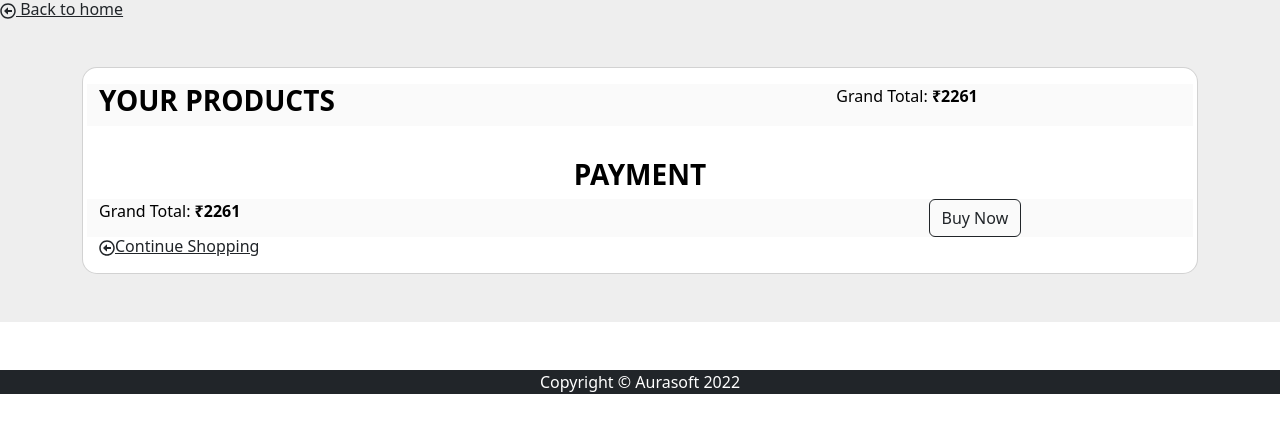
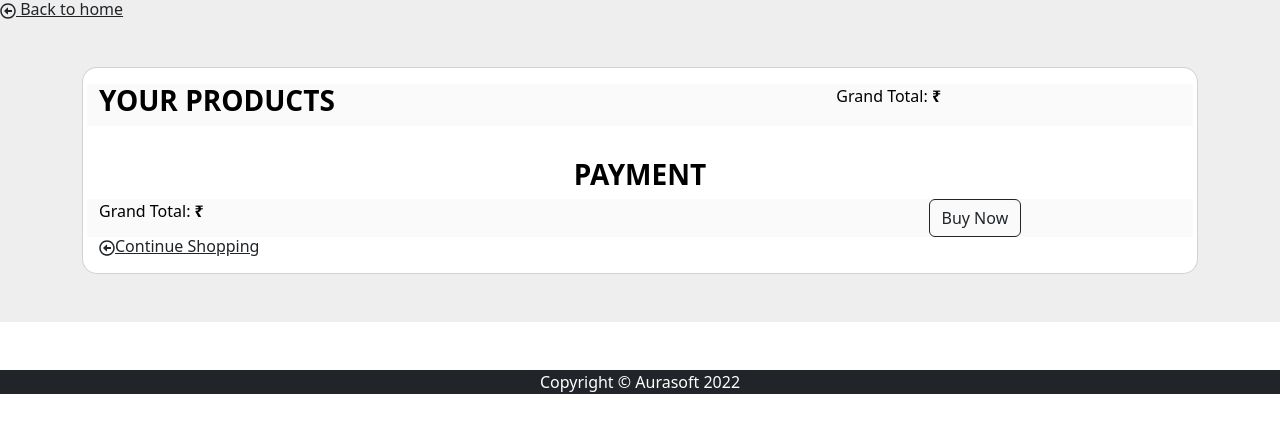
Before and after one commit to harshitaAurasoft/shoppingCart, a plain HTML site: page cart.html in a window 1280 px wide. Drawn offline with nearby package versions, Linux system fonts and the light colour scheme.

Commit message:
price issue resolved

```diff
--- a/cart.html
+++ b/cart.html
@@ -36,7 +36,7 @@
                     </div>
                     <div class="col-4">
                       Grand Total:
-                      <span class="fw-bold mb-0   totalCartAmount">₹2261</span>
+                      <span class="fw-bold mb-0   totalCartAmount">₹</span>
                     </div>
                   </div>
 
@@ -140,7 +140,7 @@
                   <div class="row" style="background-color: #fafafa;">
                     <div class="col-9">
                       Grand Total:
-                      <span class="fw-bold mb-0 mt-1 totalCartAmount">₹2261</span>
+                      <span class="fw-bold mb-0 mt-1 totalCartAmount">₹</span>
                       <!-- <h5 class="fw-bold mb-0"></h5> -->
                     </div>
                     <div class="col-3">
```
